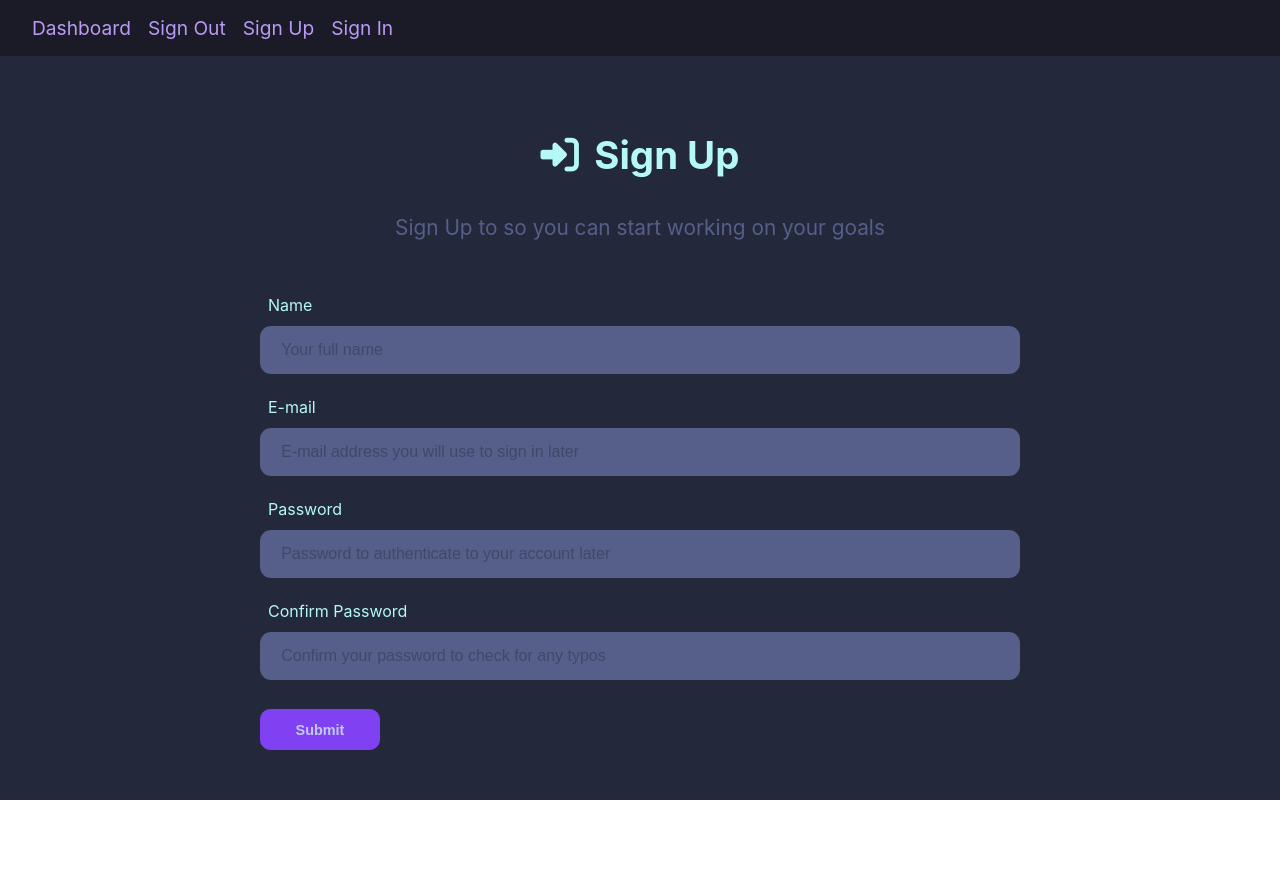
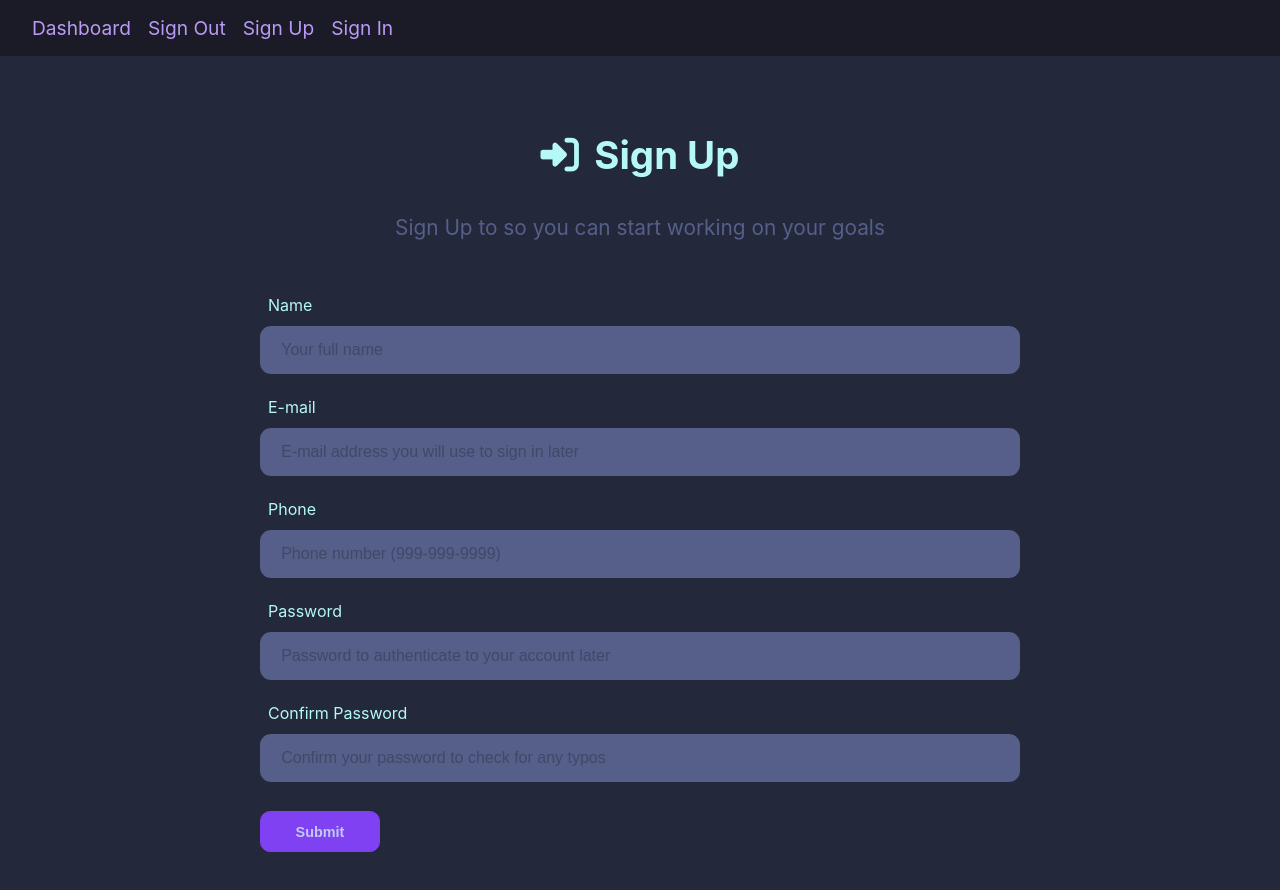
Before and after one commit to pedrofrohmut/todos-electron, a React (Vite) app in the folder renderer/: page /signup in a window 1280 px wide. Shown: the top 890 px of the page. Before the commit the page ends 800 px from the top, so only its background shows below. Built offline with nearby package versions, Linux system fonts and the light colour scheme.

Commit message:
Sign Up Fixed (Using the right backend now LOL)

```diff
--- a/renderer/src/pages/SignUpPage.tsx
+++ b/renderer/src/pages/SignUpPage.tsx
@@ -96,6 +96,17 @@ const SignUpPage = () => {
                         />
                     </div>
                     <div className="form-group">
+                        <label className="label-block">Phone</label>
+                        <input
+                            className="form-text"
+                            type="text"
+                            required
+                            placeholder="Phone number (999-999-9999)"
+                            value={phone}
+                            onChange={e => setPhone(e.target.value)}
+                        />
+                    </div>
+                    <div className="form-group">
                         <label className="label-block">Password</label>
                         <input
                             className="form-text"
--- a/renderer/src/services/authService.ts
+++ b/renderer/src/services/authService.ts
@@ -1,10 +1,10 @@
 import axios from "axios"
 
-import { SessionUser, User, UserCredentials } from "../redux/types"
+import { CreateUser, SessionUser, UserCredentials } from "../redux/types"
 
 const AUTH_API_URL = "http://localhost:5000/api/users"
 
-export const signup = async (user: User): Promise<void> => {
+export const signup = async (user: CreateUser): Promise<void> => {
     await axios.post(AUTH_API_URL, user)
 }
 
```
Also changed, not shown: renderer/src/redux/types.ts (+7 -0 lines), renderer/src/redux/auth/authSlice.ts (indentation only).
